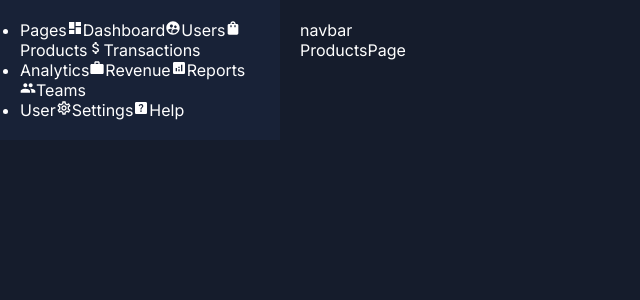
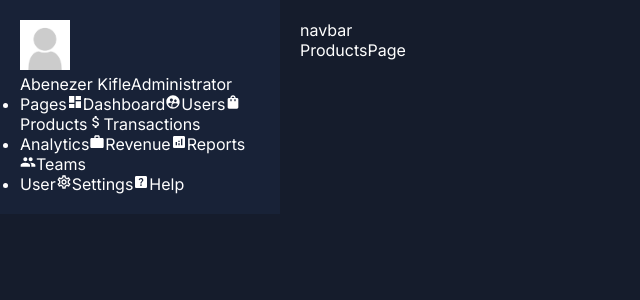
Before and after one commit to abenooo/NextJs_14_AdminDashboard, a Next.js app: page /dashboard/products in a window 1280 px wide. Shown: the top 300 px of the page, without its empty margins (0-640 px from the left). Built offline with nearby package versions, Linux system fonts and the light colour scheme.

Commit message:
Add user profile

```diff
--- a/app/ui/dashboard/sidebar/sidebar.jsx
+++ b/app/ui/dashboard/sidebar/sidebar.jsx
@@ -1,3 +1,4 @@
+import Image from "next/image";
 import MenuLink from "./menuLink/menuLink";
 import styles from "./sidebar.module.css";
 import {
@@ -77,6 +78,20 @@ const menuItems = [
 const Sidebar = () => {
   return (
     <div className={styles.container}>
+      <div className={styles.user}>
+        <Image
+          className={styles.userImage}
+          src="/noavatar.png"
+          alt="profile img"
+          height="50"
+          width="50"
+        />
+
+        <div className={styles.userDetails}>
+          <span className={styles.userName}>Abenezer Kifle</span>
+          <span className={styles.userTitle}>Administrator</span>
+        </div>
+      </div>
       <ul>
         {menuItems.map((cat) => (
           <li key={cat.title}>
```
